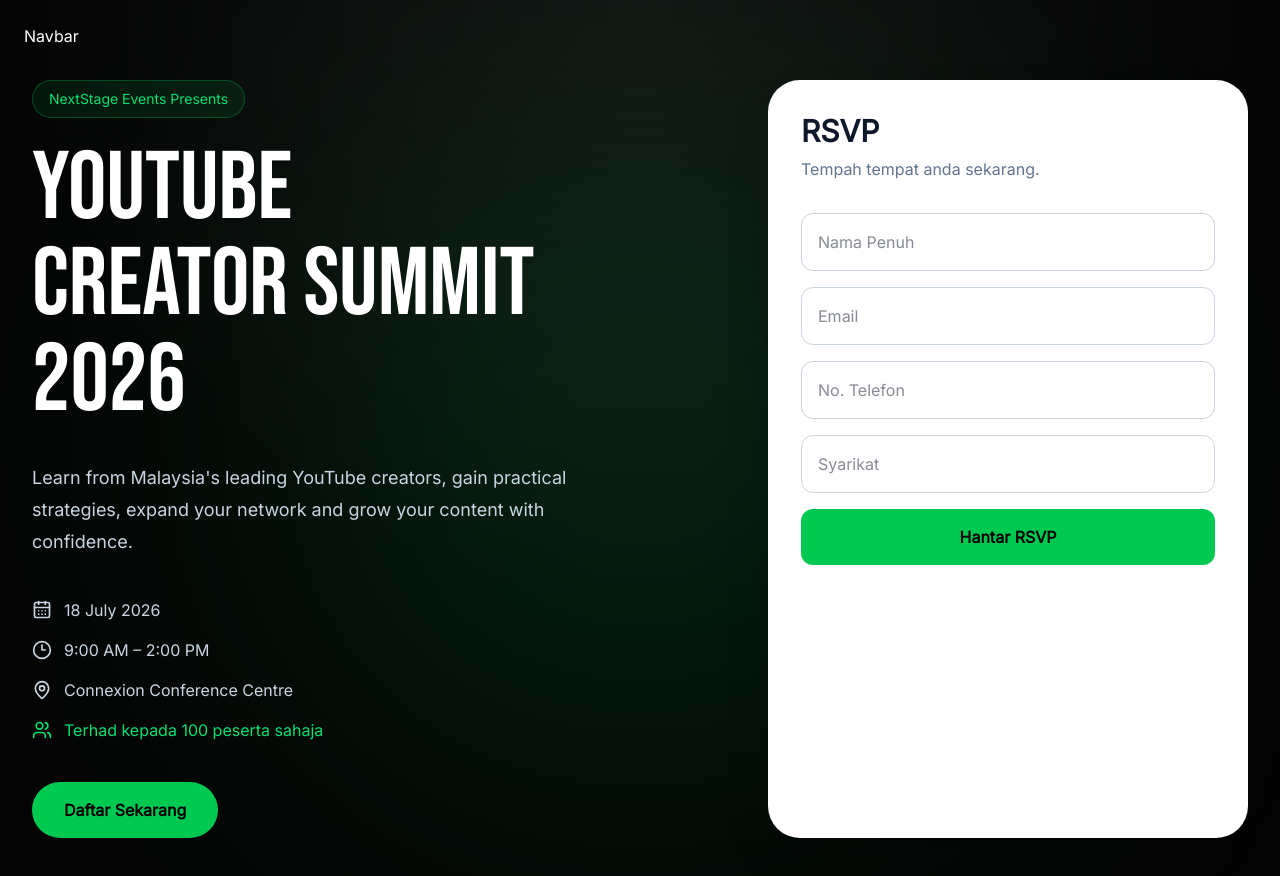
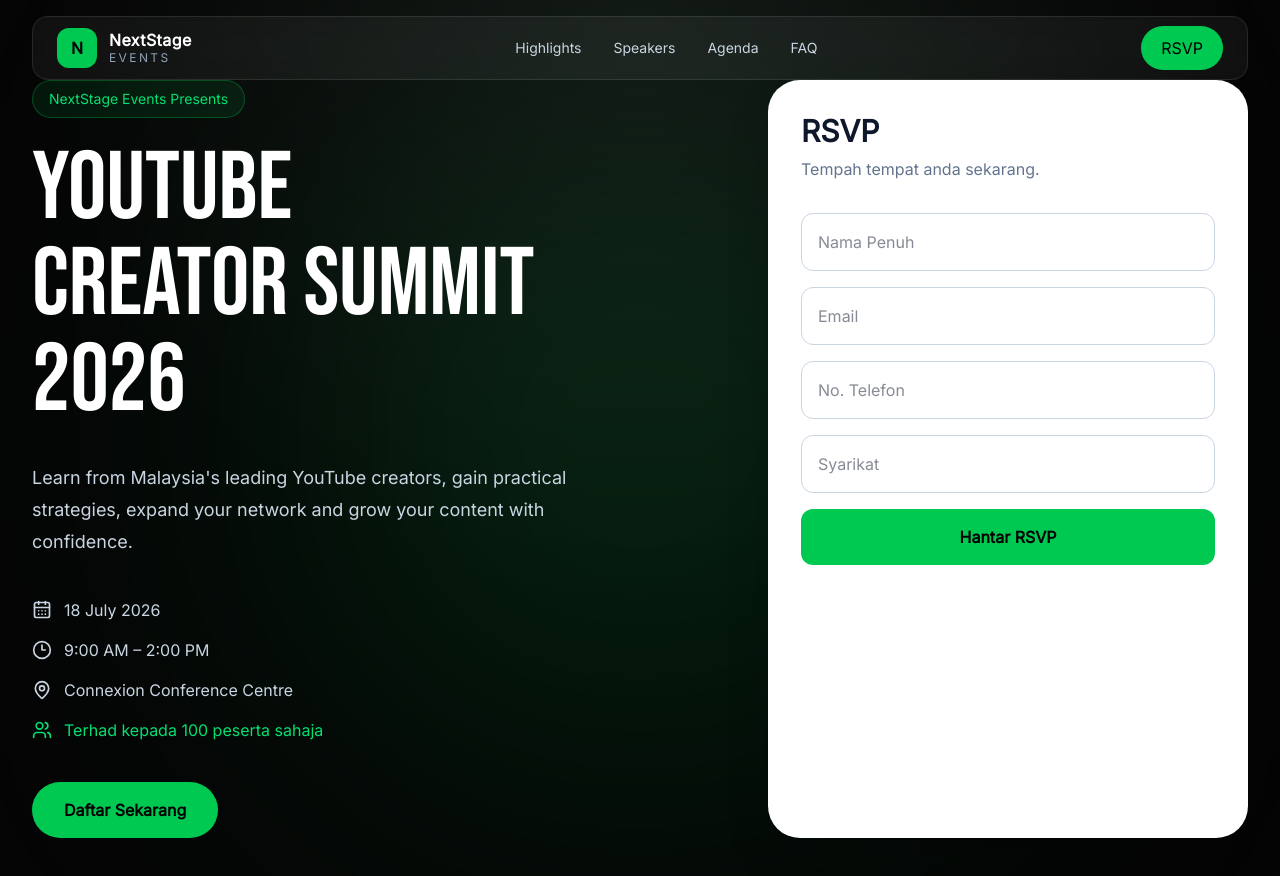
Before and after one commit to lembayustudio/youtube-creator-summit-2026, a React (Vite) app: page / in a window 1280 px wide. Shown: the top 876 px of the page. Built offline with nearby package versions, Linux system fonts and the light colour scheme.

Commit message:
feat: build responsive navigation

```diff
--- a/src/components/Navbar.tsx
+++ b/src/components/Navbar.tsx
@@ -1,7 +1,57 @@
+import Container from "./Container";
+
 export default function Navbar() {
   return (
-    <nav className="absolute left-0 right-0 top-0 z-50 p-6 text-white">
-      Navbar
-    </nav>
+    <header className="absolute inset-x-0 top-0 z-50">
+      <Container>
+        <nav className="mt-4 flex h-16 items-center justify-between rounded-2xl border border-white/10 bg-white/5 px-6 backdrop-blur-md">
+
+          <a
+  href="#"
+  className="flex items-center gap-3"
+>
+  <div className="flex h-10 w-10 items-center justify-center rounded-xl bg-green-500 font-bold text-black">
+    N
+  </div>
+
+  <div className="leading-tight">
+    <p className="font-semibold tracking-wide text-white">
+      NextStage
+    </p>
+
+    <p className="text-xs uppercase tracking-[0.2em] text-slate-400">
+      Events
+    </p>
+  </div>
+</a>
+
+          <div className="hidden items-center gap-8 text-sm text-slate-300 md:flex">
+            <a href="#highlights" className="transition hover:text-white">
+              Highlights
+            </a>
+
+            <a href="#speakers" className="transition hover:text-white">
+              Speakers
+            </a>
+
+            <a href="#agenda" className="transition hover:text-white">
+              Agenda
+            </a>
+
+            <a href="#faq" className="transition hover:text-white">
+              FAQ
+            </a>
+          </div>
+
+          <a
+            href="#rsvp"
+            className="rounded-full bg-green-500 px-5 py-2.5 font-medium text-black transition hover:bg-green-400"
+          >
+            RSVP
+          </a>
+
+        </nav>
+      </Container>
+    </header>
   );
 }
```
Also changed, not shown: src/components/Container.tsx (+6 -2 lines).
